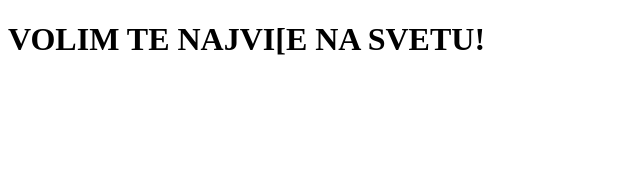
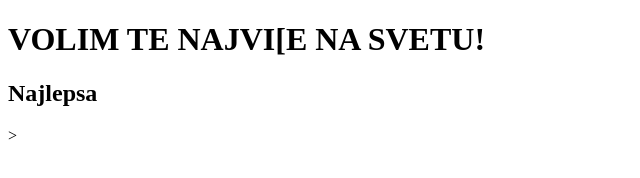
Before and after one commit to uroszmijanac/najlepsa, a plain HTML site: page site/index.html in a window 1280 px wide. Shown: the whole page, without its empty margins (0-640 px from the left). Drawn offline with Linux system fonts and the light colour scheme.

Commit message:
pokusavam da resim

```diff
--- a/site/index.html
+++ b/site/index.html
@@ -7,5 +7,7 @@
 
 <h1>VOLIM TE NAJVI[E NA SVETU!</h1>
 
+<h2>Najlepsa</h2>>
+
 </body>
 </html>
```
